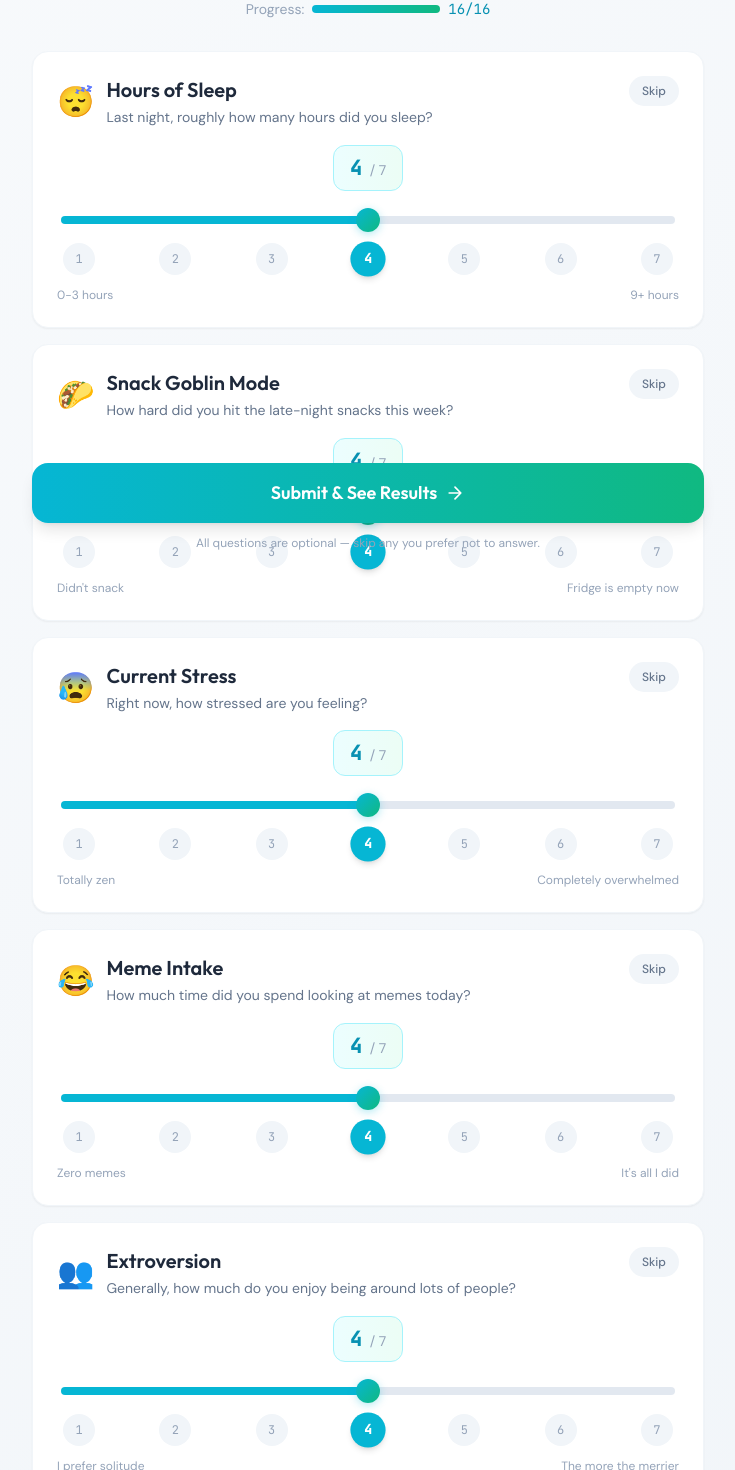
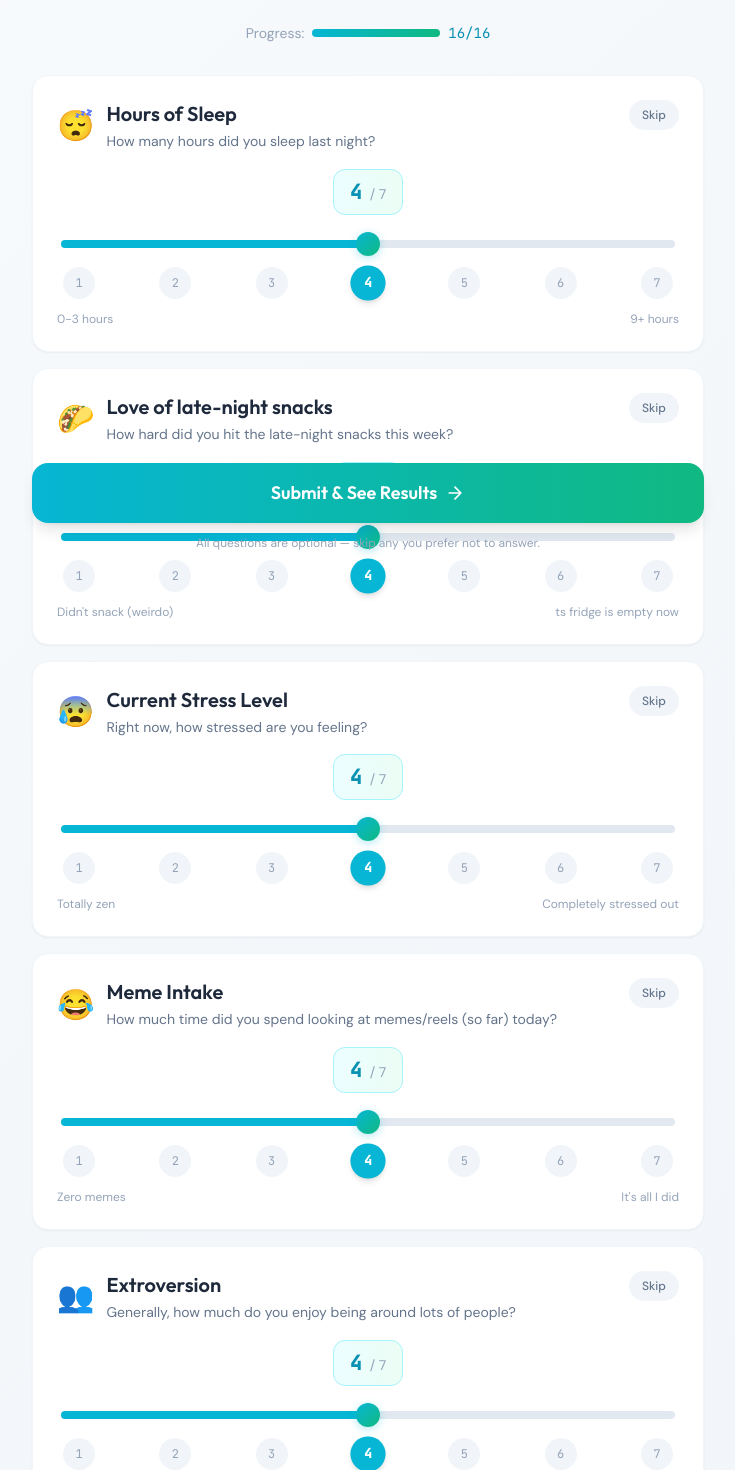
Before and after one commit to kyle94024/Correlation_Method, a Next.js app: page / in a window 1280 px wide. Shown: the part 233-1703 px from the top of the page, without its empty margins (272-1007 px from the left). Built offline with nearby package versions, Linux system fonts and the light colour scheme; no server answers.

Commit message:
small textual changes 1

```diff
--- a/src/components/SurveyForm.tsx
+++ b/src/components/SurveyForm.tsx
@@ -95,7 +95,7 @@ export function SurveyForm() {
                 Nueva Psychology
               </h1>
               <p className="text-slate-500 max-w-md mx-auto">
-                Prof. Amy's Correlation Study — answer honestly and see what patterns emerge! 📊
+                NON-SERIOUS EXAMPLE for demonstrating correlational studies — answer honestly and let's see if anything interesting happens!
               </p>
 
               {/* Progress indicator */}
--- a/src/config/questions.ts
+++ b/src/config/questions.ts
@@ -4,31 +4,31 @@ export const QUESTIONS: QuestionConfig[] = [
   {
     key: 'sleepHours',
     label: 'Hours of Sleep',
-    description: 'Last night, roughly how many hours did you sleep?',
+    description: 'How many hours did you sleep last night?',
     lowLabel: '0-3 hours',
     highLabel: '9+ hours',
     icon: '😴',
   },
   {
     key: 'exerciseFrequency',
-    label: 'Snack Goblin Mode',
+    label: 'Love of late-night snacks',
     description: 'How hard did you hit the late-night snacks this week?',
-    lowLabel: 'Didn\'t snack',
-    highLabel: 'Fridge is empty now',
+    lowLabel: 'Didn\'t snack (weirdo)',
+    highLabel: 'ts fridge is empty now',
     icon: '🌮',
   },
   {
     key: 'stressLevel',
-    label: 'Current Stress',
+    label: 'Current Stress Level',
     description: 'Right now, how stressed are you feeling?',
     lowLabel: 'Totally zen',
-    highLabel: 'Completely overwhelmed',
+    highLabel: 'Completely stressed out',
     icon: '😰',
   },
   {
     key: 'screenTime',
     label: 'Meme Intake',
-    description: 'How much time did you spend looking at memes today?',
+    description: 'How much time did you spend looking at memes/reels (so far) today?',
     lowLabel: 'Zero memes',
     highLabel: 'It\'s all I did',
     icon: '😂',
@@ -37,8 +37,8 @@ export const QUESTIONS: QuestionConfig[] = [
     key: 'socialActivity',
     label: 'Extroversion',
     description: 'Generally, how much do you enjoy being around lots of people?',
-    lowLabel: 'I prefer solitude',
-    highLabel: 'The more the merrier',
+    lowLabel: 'Really Introverted',
+    highLabel: 'Really Extroverted',
     icon: '👥',
   },
   {
@@ -86,23 +86,23 @@ export const QUESTIONS: QuestionConfig[] = [
     label: 'Risk Taking',
     description: 'How comfortable are you taking risks?',
     lowLabel: 'I play it safe',
-    highLabel: 'I live for thrills',
+    highLabel: 'Gamble it all',
     icon: '🎲',
   },
   {
     key: 'pizzaOpinion',
     label: 'Pineapple Pizza',
     description: 'Pineapple on pizza?',
-    lowLabel: 'Never. Gross.',
-    highLabel: 'Yes, it\'s amazing',
+    lowLabel: 'Never.',
+    highLabel: 'Yes, it\'s amazing!',
     icon: '🍕',
   },
   {
     key: 'optimism',
     label: 'Optimism',
     description: 'When something bad happens, do you expect things to get better?',
-    lowLabel: 'Usually not',
-    highLabel: 'Almost always',
+    lowLabel: 'Never :(',
+    highLabel: 'Of course!',
     icon: '🌈',
   },
   {
```
